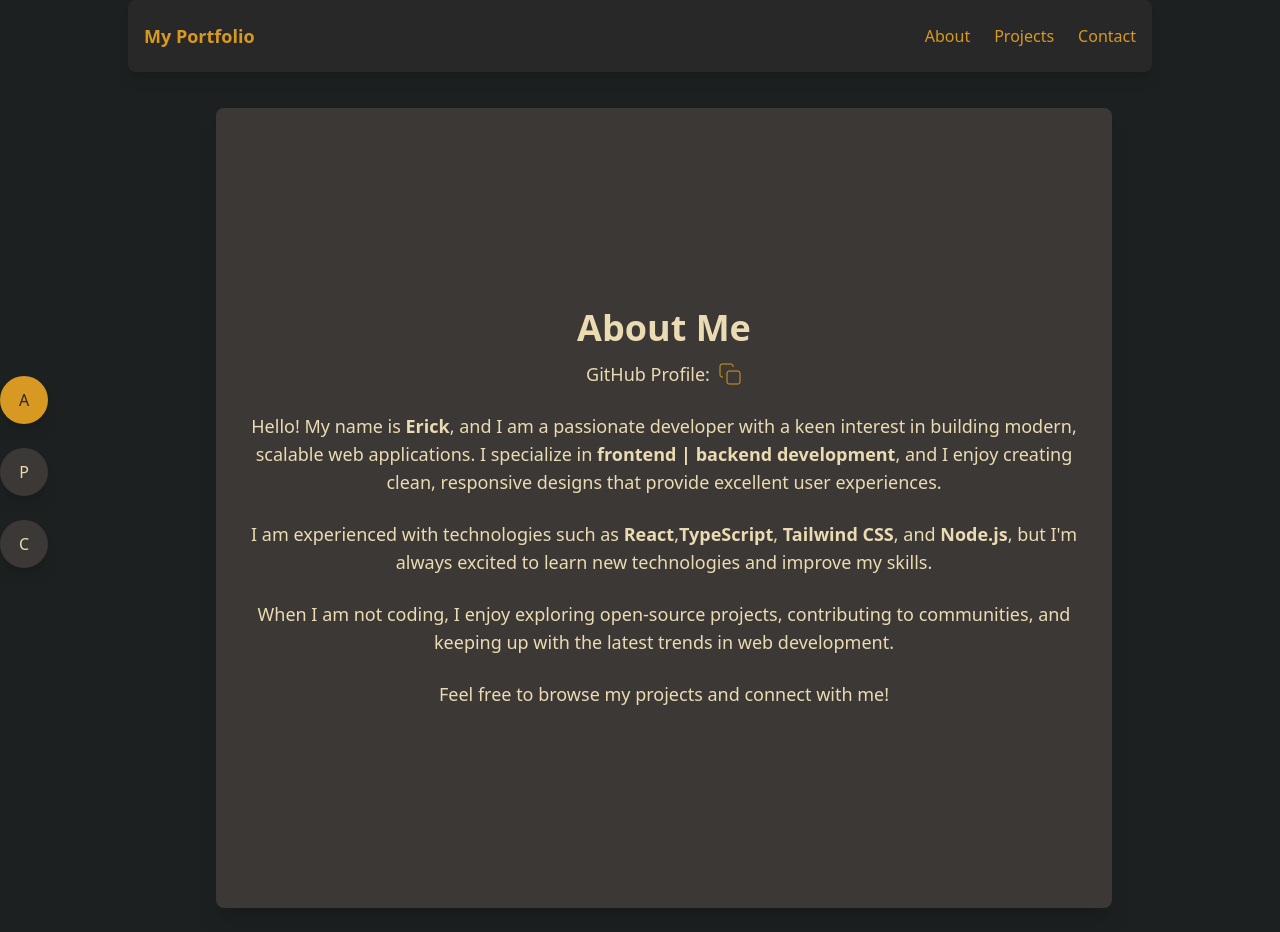
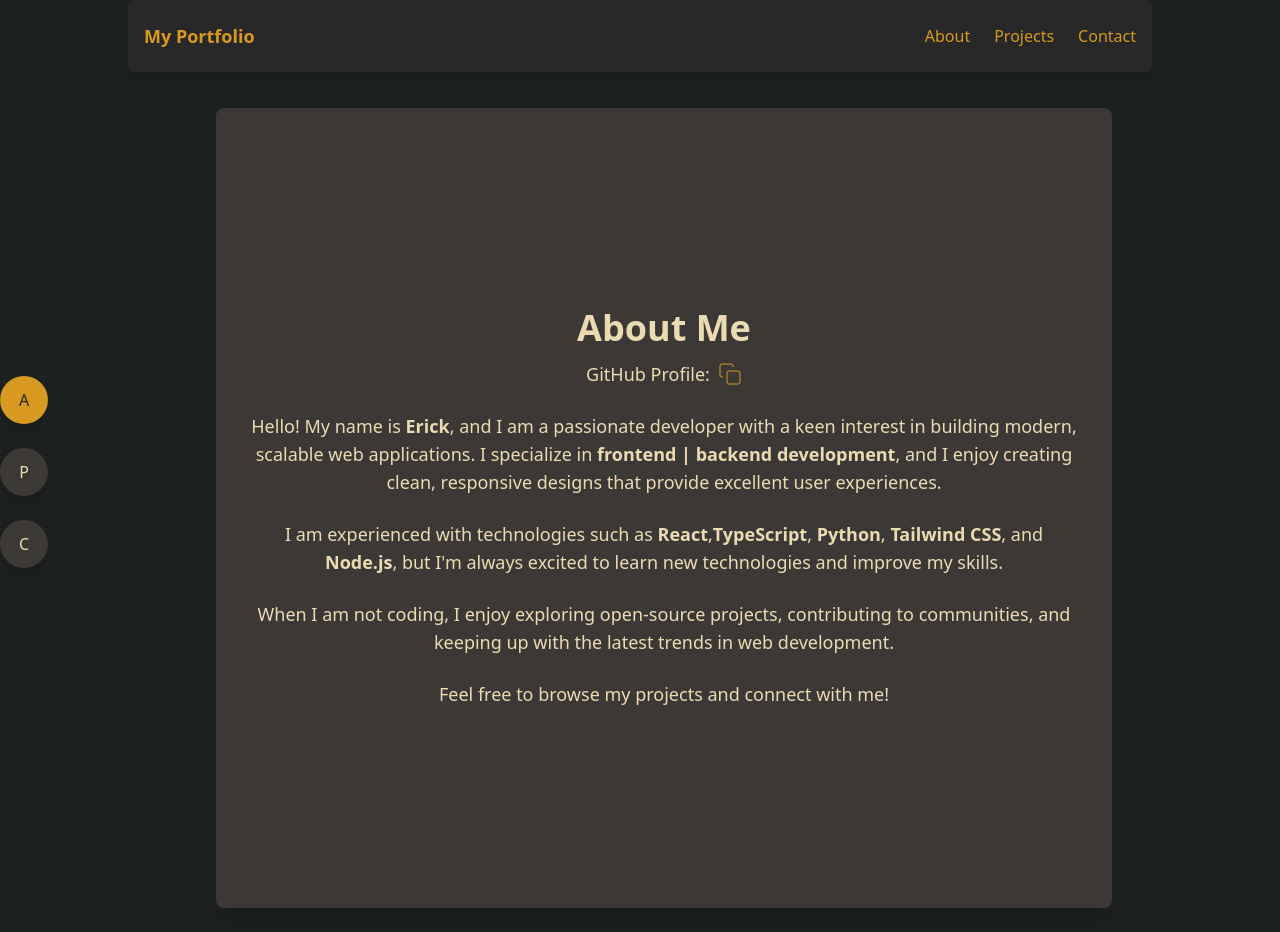
Before and after one commit to Ericode254/Portfolio, a React (Vite) app: page /about in a window 1280 px wide. Built offline with nearby package versions, Linux system fonts and the light colour scheme.

Commit message:
add some content in the about page

```diff
--- a/src/pages/About.tsx
+++ b/src/pages/About.tsx
@@ -55,7 +55,7 @@ const About: React.FC = () => {
       </p>
       <p className="text-lg text-[#ebdbb2] mb-6 text-center">
         I am experienced with technologies such as <strong>React</strong>,
-        <strong>TypeScript</strong>, <strong>Tailwind CSS</strong>, and
+        <strong>TypeScript</strong>, <strong>Python</strong>, <strong>Tailwind CSS</strong>, and
         <strong> Node.js</strong>, but I'm always excited to learn new
         technologies and improve my skills.
       </p>
```
